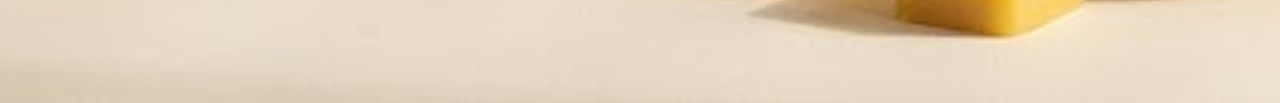
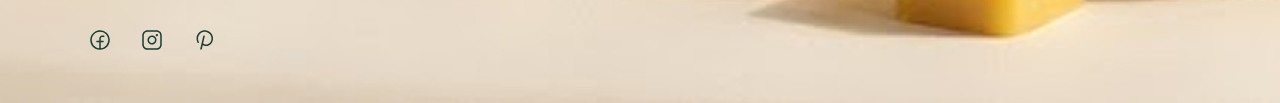
Before and after one commit to oksi9/beflamehome, a plain HTML site: page index.html in a window 1280 px wide. Shown: the part 918-1021 px from the top of the page. Drawn offline with nearby package versions, Linux system fonts and the light colour scheme.

Commit message:
Update style.css

```diff
--- a/style.css
+++ b/style.css
@@ -306,13 +306,13 @@ button {
 
     position: absolute;
 
-    left: 50%;
-    transform: translateX(-50%);
-
-    bottom: 60px;
+    left: 80px;
+    bottom: 46px;
 
     display: flex;
     gap: 12px;
+
+    z-index: 30;
 
 }
 .social-links a {
```
